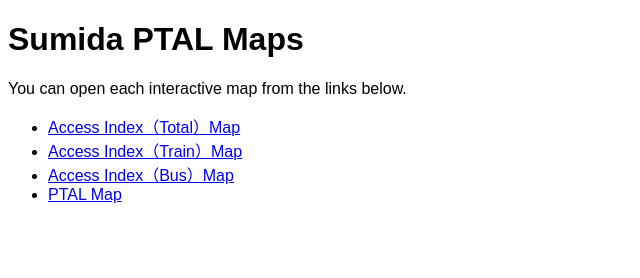
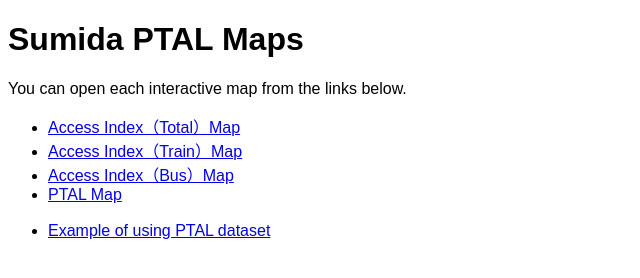
Before and after one commit to tomo-ujikawa/PTAL_Sumida, a plain HTML site: page index.html in a window 1280 px wide. Shown: the whole page, without its empty margins (0-640 px from the left). Drawn offline with Linux system fonts and the light colour scheme.

Commit message:
Update index.html

```diff
--- a/index.html
+++ b/index.html
@@ -18,6 +18,8 @@
     <li><a href="AI_train.html" target="_blank">Access Index（Train）Map</a></li>
     <li><a href="AI_bus.html" target="_blank">Access Index（Bus）Map</a></li>
     <li><a href="PTAL.html" target="_blank">PTAL Map</a></li>
+    <br>
+    <li><a href="exploration/" target="_blank">Example of using PTAL dataset</a></li>
   </ul>
 </body>
 </html>
```
